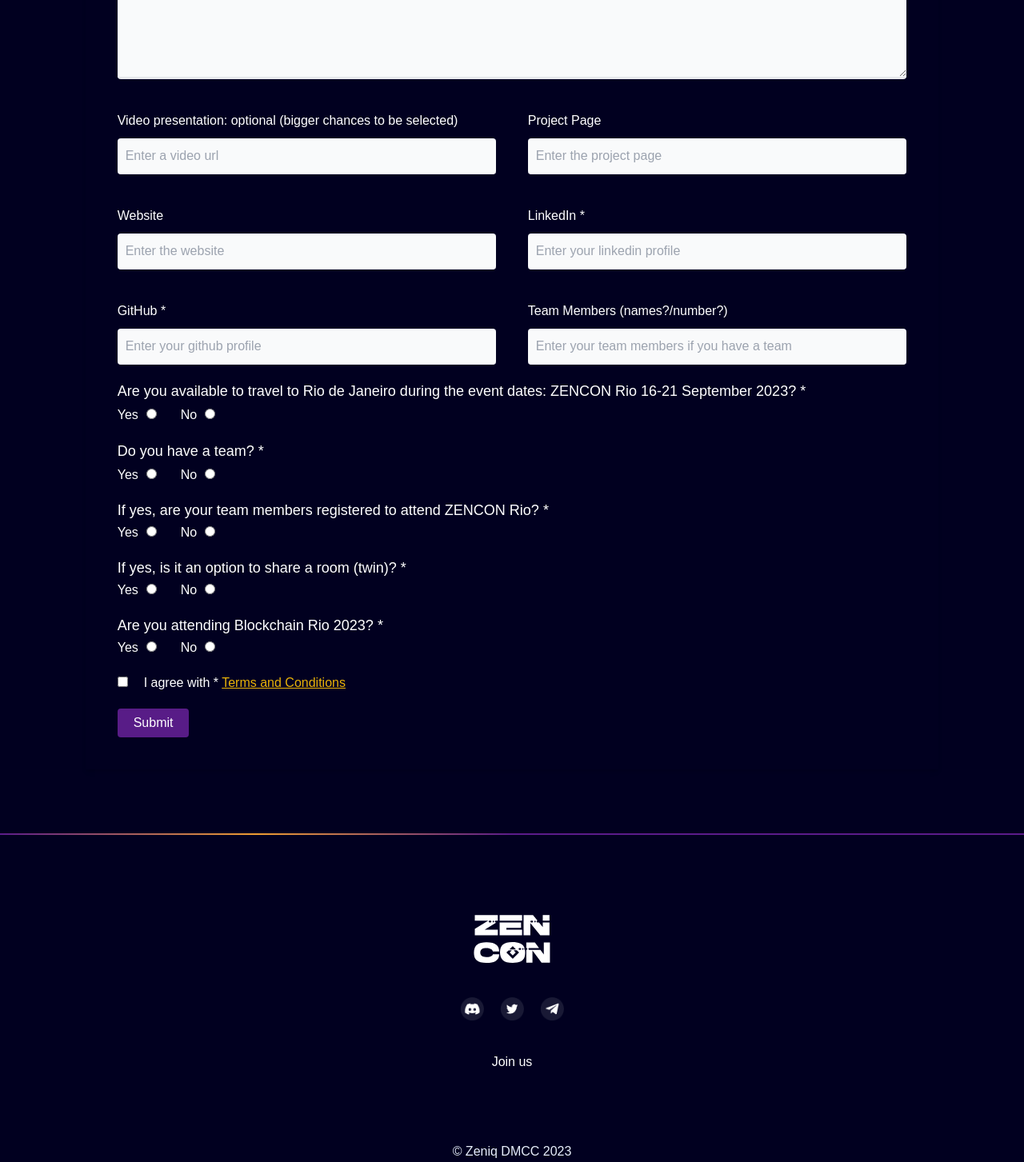
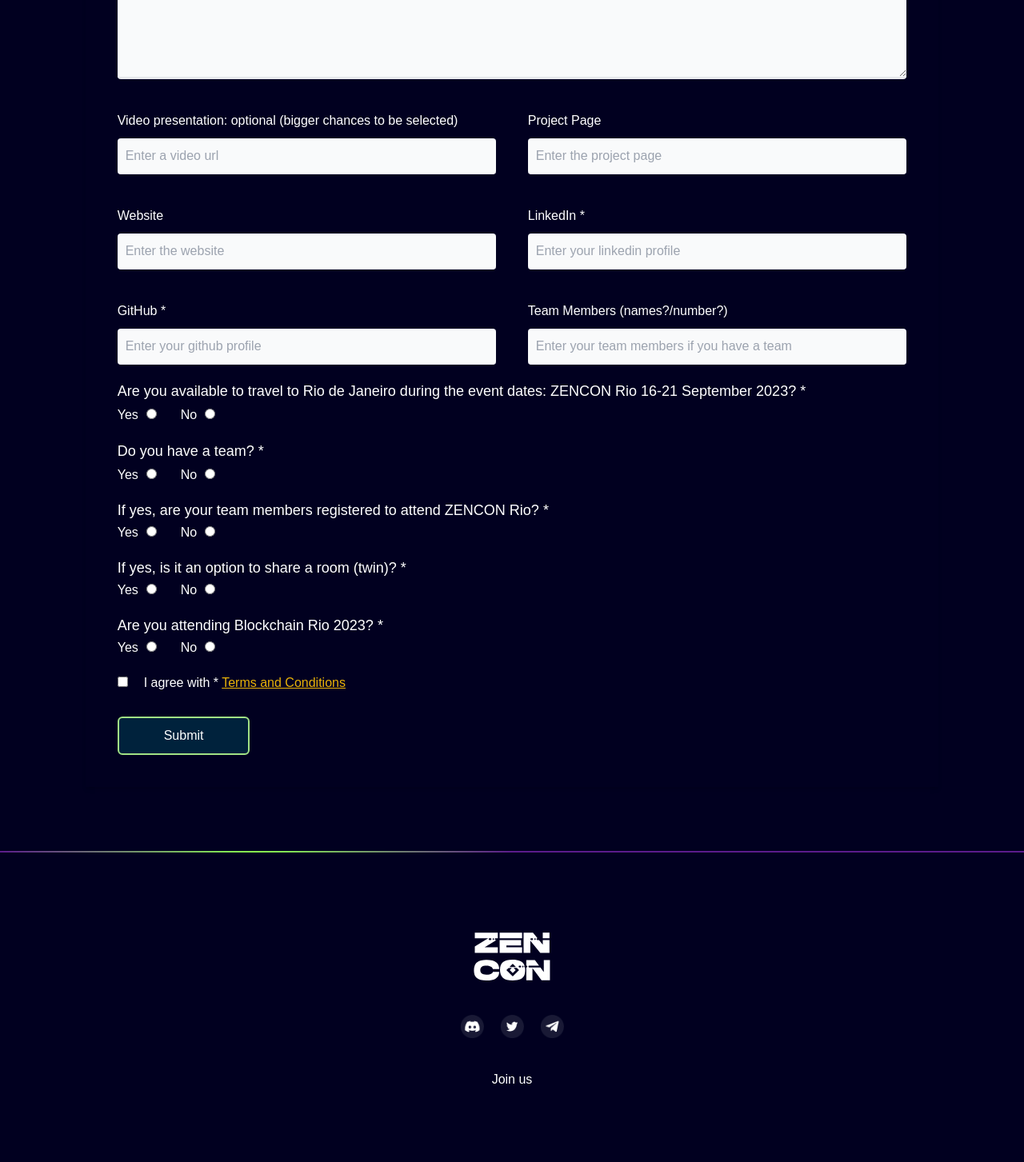
Before and after one commit to ZeniqDmcc/zencon-frontend-v2, a Next.js app: page /register in a window 1280 px wide. Shown: the part 1109-2562 px from the top of the page at 80% size. Built offline with nearby package versions, Linux system fonts and the light colour scheme; no server answers.

Commit message:
chore: Form Changings

```diff
--- a/components/GradientScroll/GradientScroll.css
+++ b/components/GradientScroll/GradientScroll.css
@@ -10,7 +10,9 @@
   will-change: transform, left;
   height: 2px;
   width: 15000px;
-  background-image: linear-gradient(90deg, #5b1c8b, #ef9d32, #5b1c8b, #5b1c8b, #5b1c8b);
+  /* background-image: linear-gradient(90deg, #5b1c8b, #ef9d32, #5b1c8b, #5b1c8b, #5b1c8b); */
+  background-image: linear-gradient(90deg, #5b1c8b, #88ff4e, #5b1c8b, #5b1c8b, #5b1c8b);
+
   background-size: 100vw 10px;
   bottom: 0;
   left: 0;
--- a/components/GradientScroll/GradientScroll.scss
+++ b/components/GradientScroll/GradientScroll.scss
@@ -10,7 +10,7 @@
     //background: green;
     height: 2px;
     width: 15000px;
-    background-image: linear-gradient(90deg, #5b1c8b, #ef9d32, #5b1c8b, #5b1c8b, #5b1c8b);
+    background-image: linear-gradient(90deg, #5b1c8b, #88ff4e, #5b1c8b, #5b1c8b, #5b1c8b);
     background-size: 100vw 10px;
     bottom: 0;
     left: 0;
--- a/components/Registration/index.jsx
+++ b/components/Registration/index.jsx
@@ -83,11 +83,11 @@
     return (
         <div className='bg-[#010020] text-white'>
             <div className="pt-20 pb-20 sm:w-10/12 mx-auto">
-                <h3 className='font-normal font-primary text-center lg:text-4xl text-2xl sm:mt-10 lg:px-20 sm:px-10 px-16'>Enter your information here to register in (RIO-2023)</h3>
+                <h3 className='font-normal font-primary text-center lg:text-4xl text-2xl sm:mt-20 lg:px-20 sm:px-10 px-16'>Enter your information here to register in (RIO-2023)</h3>
                 {success ? <div className='lg:text-3xl text-2xl sm:mt-10 sm:mb-8 lg:px-20 sm:px-10 px-16 text-green-700 text-center' style={{ backgroundImage: `url(${fireworks})`, backgroundSize: 'cover', backgroundPosition: 'center', backgroundRepeat: 'no-repeat' }}>
                     Thanks! {formData.first_name} {formData.last_name} 	&#128079; you have registered successfully!</div> : null}
                 <div className="container mx-auto">
-                    <div className="shadow-md py-50 p-10">
+                    <div className="shadow-md pt-0 py-50 p-10">
                         <form onSubmit={handleSubmit} className="flex flex-wrap justify-between">
                             <div className={styles.half}>
                                 <label htmlFor="first_name">First Name *</label>
--- a/components/Registration/register.module.css
+++ b/components/Registration/register.module.css
@@ -87,16 +87,13 @@
 }
 
 .inputButton {
-    background-color: #581C87;
-    padding: 6px 20px;
-    border-radius: 4px;
+    background-color: #00223C;
+    padding: 10px 56px;
+    border-radius: 6px;
     color: #fff;
-    margin-top: 20px;
+    margin-top: 30px;
+    border: 2px solid #A1E285;
 }
-/*
-input:focus {
-    border-color: navajowhite;
-} */
 
 .rlabel {
     font-size: 18px;
--- a/components/StatusCircle/status.module.css
+++ b/components/StatusCircle/status.module.css
@@ -138,7 +138,7 @@
     transform: translateX(-50%);
     width: 14px;
     height: 14px;
-    background: #fff;
+    background: #87F950;
     border-radius: 50%;
   }
 
@@ -152,7 +152,7 @@
 
   .box .content .number h2 {
     font-size: 2.5rem;
-    color: #fff;
+    color: #87F950;
   }
 
   .box .content .number h2 span {
```
Also changed, not shown: pages/schedule.jsx (+9 -10 lines).
